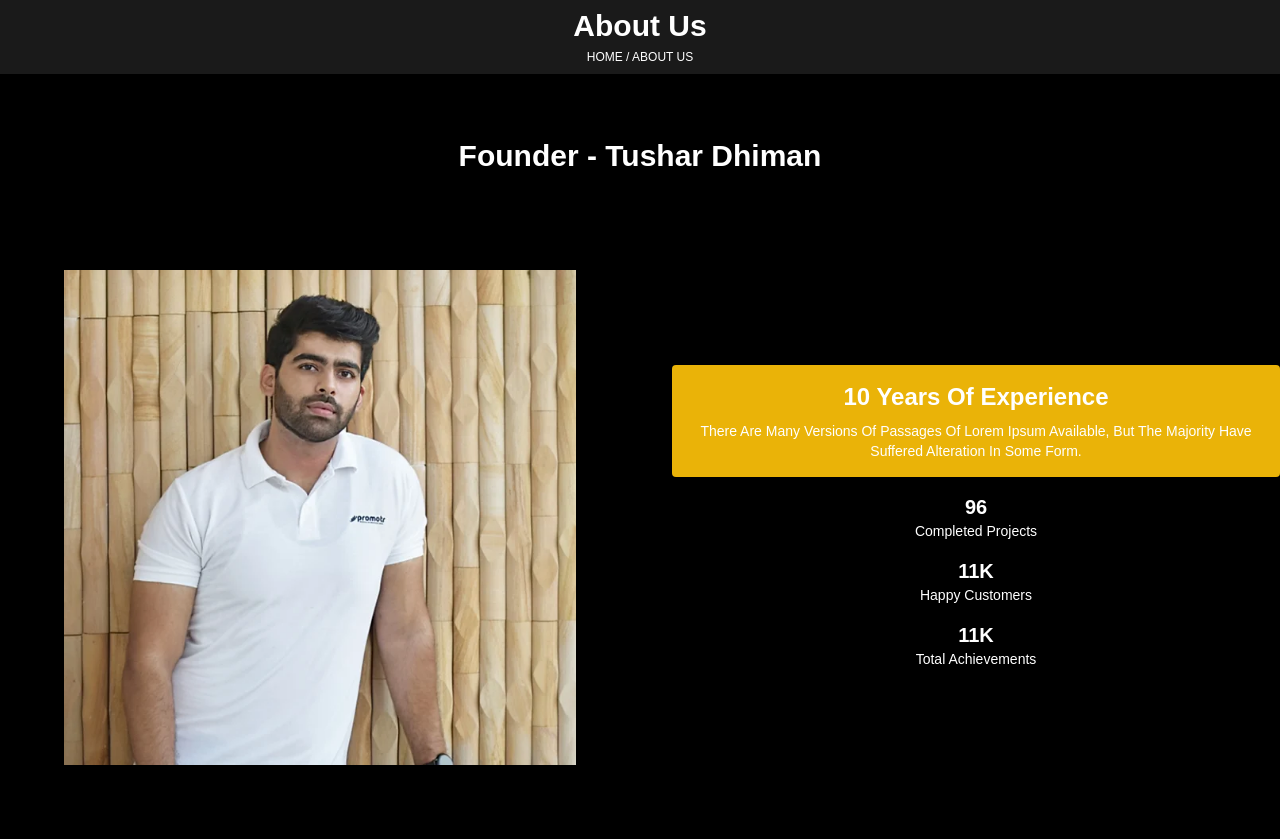
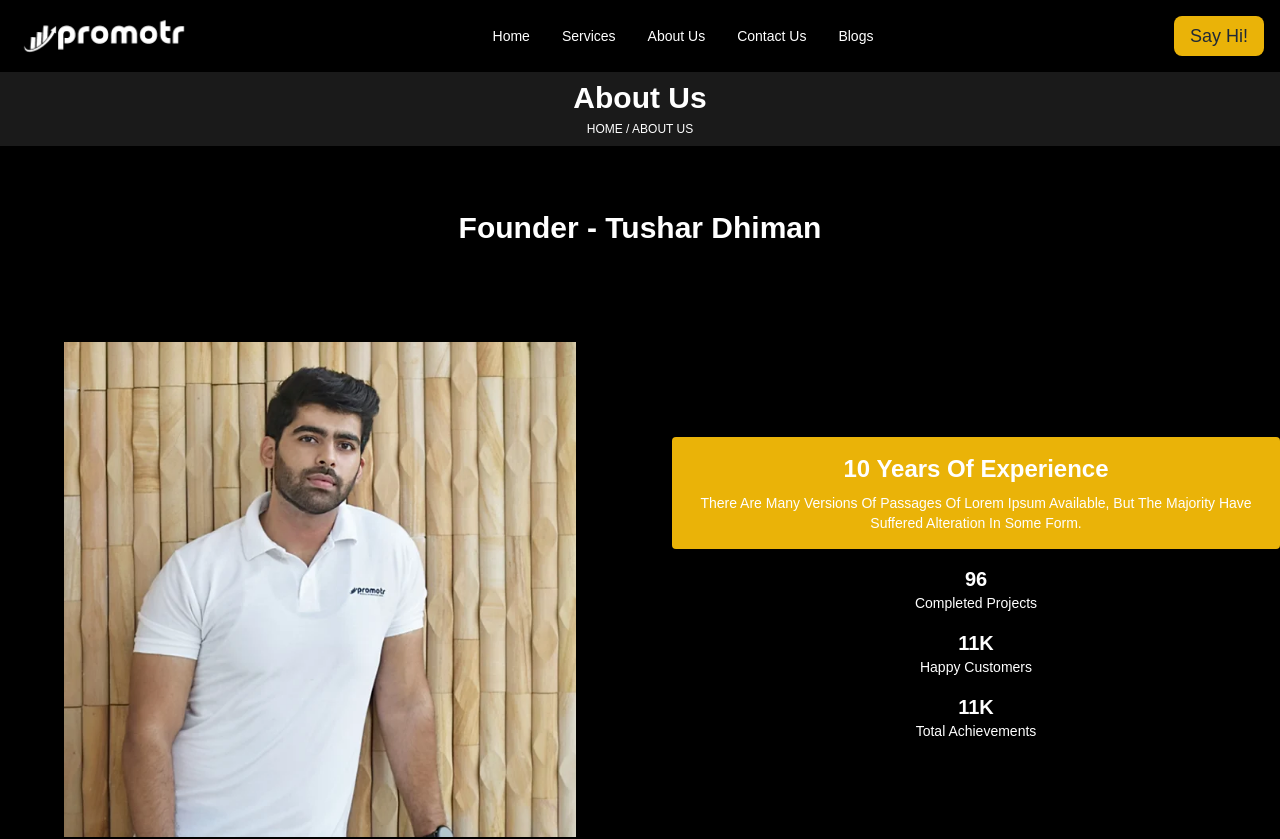
Before and after one commit to DevZkund/promotor, a React (Create React App) app: page /about in a window 1280 px wide. Shown: the top 839 px of the page. Built offline with nearby package versions, Linux system fonts and the light colour scheme.

Commit message:
update routes

```diff
--- a/src/App.js
+++ b/src/App.js
@@ -1,15 +1,21 @@
+import React from 'react';
+import { BrowserRouter as Router, Route, Routes } from 'react-router-dom';
 import Navbar from './components/navbar/Navbar';
-import LandingPage from './components/landing/LandingPage';
+import Home from './components/home/Home';
 import About from './components/about/About';
 import Footer from './components/footer/Footer';
 
 function App() {
   return (
-    <div class="bg-black text-white w-full">
-     {/* <Navbar/> */}
-     {/* <LandingPage/> */}
-     <About/>
-     <Footer/>
+    <div className="bg-black text-white w-full">
+      <Router>
+        <Navbar />
+        <Routes>
+          <Route path="/" element={<Home />} />
+          <Route path="/about" element={<About />} />
+        </Routes>
+        <Footer/>
+      </Router>
     </div>
   );
 }
--- a/src/components/footer/Footer.jsx
+++ b/src/components/footer/Footer.jsx
@@ -1,4 +1,5 @@
 import React from 'react';
+import { Link } from 'react-router-dom';
 
 const Footer = () => {
   return (
@@ -7,21 +8,21 @@ const Footer = () => {
         <div className="mb-4 md:mb-0">
           <img className="w-48 h-24" src="./images/promotrw.png" alt="Promotrw Logo" />
           <div className="hidden md:flex space-x-4 py-4">
-            <a href="#" className="hover:text-muted-foreground">
+            <Link to="/home" className="hover:text-muted-foreground">
               Home
-            </a>
-            <a href="#" className="hover:text-muted-foreground">
+            </Link>
+            <Link to="/services" className="hover:text-muted-foreground">
               Services
-            </a>
-            <a href="#" className="hover:text-muted-foreground">
+            </Link>
+            <Link to="/about" className="hover:text-muted-foreground">
               About Us
-            </a>
-            <a href="#" className="hover:text-muted-foreground">
+            </Link>
+            <Link to="/contact" className="hover:text-muted-foreground">
               Contact Us
-            </a>
-            <a href="#" className="hover:text-muted-foreground">
+            </Link>
+            <Link to="/blogs" className="hover:text-muted-foreground">
               Blogs
-            </a>
+            </Link>
           </div>
         </div>
         <div className="text-sm text-right  md:text-left">
@@ -32,15 +33,15 @@ const Footer = () => {
         </div>
       </div>
       <div className="flex justify-center md:justify-end space-x-4 pt-3 mt-4 border-t-[0.1px] border-t-white/5">
-        <a href="#" className="hover:text-muted-foreground underline">
+        <Link to="#insta" className="hover:text-muted-foreground underline">
           insta
-        </a>
-        <a href="#" className="hover:text-muted-foreground underline">
+        </Link>
+        <Link to="#youtube" className="hover:text-muted-foreground underline">
           Youtube
-        </a>
-        <a href="#" className="hover:text-muted-foreground underline">
+        </Link>
+        <Link to="#linkedin" className="hover:text-muted-foreground underline">
           in
-        </a>
+        </Link>
       </div>
     </footer>
   );
--- a/src/components/landing/LandingPage.jsx
+++ b/src/components/home/Home.jsx
@@ -198,7 +198,7 @@ const ReviewsCard = () => {
   );
 };
 
-export default function LandingPage() {
+export default function Home() {
   useEffect(() => {
     AOS.init({
       duration: 1200,
--- a/src/components/navbar/Navbar.jsx
+++ b/src/components/navbar/Navbar.jsx
@@ -1,4 +1,5 @@
 import React, { useState } from "react";
+import { Link } from 'react-router-dom';
 
 export default function Navbar() {
   const [isMenuOpen, setIsMenuOpen] = useState(false);
@@ -17,21 +18,21 @@ export default function Navbar() {
         <img src="./images/promotrw.png" alt="logo" />
       </div>
       <nav className="hidden md:flex space-x-4 lg:space-x-8">
-        <a className="text-base md:text-sm lg:text-md" href="#home">
+        <Link className="text-base md:text-sm lg:text-md" to="/">
           Home
-        </a>
-        <a className="text-base md:text-sm lg:text-md" href="#services">
+        </Link>
+        <Link className="text-base md:text-sm lg:text-md" to="/services">
           Services
-        </a>
-        <a className="text-base md:text-sm lg:text-md" href="#about">
+        </Link>
+        <Link className="text-base md:text-sm lg:text-md" to="/about">
           About Us
-        </a>
-        <a className="text-base md:text-sm lg:text-md" href="#contact">
+        </Link>
+        <Link className="text-base md:text-sm lg:text-md" to="/contact">
           Contact Us
-        </a>
-        <a className="text-base md:text-sm lg:text-md" href="#blogs">
+        </Link>
+        <Link className="text-base md:text-sm lg:text-md" to="/blogs">
           Blogs
-        </a>
+        </Link>
       </nav>
       <button className="hidden md:inline-flex items-center justify-center whitespace-nowrap rounded-lg text-sm md:text-base lg:text-lg font-medium ring-offset-background transition-colors focus-visible:outline-none focus-visible:ring-2 focus-visible:ring-ring focus-visible:ring-offset-2 disabled:pointer-events-none disabled:opacity-50 hover:bg-primary/90 lg:h-10 md:h-8 md:px-2 lg:px-4 py-2 bg-yellow-500 text-gray-800">
         Say Hi!
@@ -56,21 +57,21 @@ export default function Navbar() {
         <span className="sr-only">Toggle navigation menu</span>
       </button>
       <div className={`absolute top-16 left-0 px-16 text-center space-y-4 w-full bg-black p-4 ${isMenuOpen ? 'block' : 'hidden'}`}>
-        <a href="#home" className="block mx-32 text-md font-medium text-white border-b shadow-sm shadow-white hover:text-yellow-500" onClick={closeMenu}>
+        <Link to="/home" className="block mx-32 text-md font-medium text-white border-b shadow-sm shadow-white hover:text-yellow-500" onClick={closeMenu}>
           Home
-        </a>
-        <a href="#services" className="block mx-28 text-md font-medium text-white border-b shadow-sm shadow-white hover:text-yellow-500" onClick={closeMenu}>
+        </Link>
+        <Link to="/services" className="block mx-28 text-md font-medium text-white border-b shadow-sm shadow-white hover:text-yellow-500" onClick={closeMenu}>
           Services
-        </a>
-        <a href="#about" className="block mx-24 text-md font-medium text-white border-b shadow-sm shadow-white hover:text-yellow-500" onClick={closeMenu}>
+        </Link>
+        <Link to="/about" className="block mx-24 text-md font-medium text-white border-b shadow-sm shadow-white hover:text-yellow-500" onClick={closeMenu}>
           About Us
-        </a>
-        <a href="#contact" className="block mx-20 text-md font-medium text-white border-b shadow-sm shadow-white hover:text-yellow-500" onClick={closeMenu}>
+        </Link>
+        <Link to="/contact" className="block mx-20 text-md font-medium text-white border-b shadow-sm shadow-white hover:text-yellow-500" onClick={closeMenu}>
           Contact Us
-        </a>
-        <a href="#blogs" className="block mx-16 text-lg font-medium text-white border-b shadow-sm shadow-white hover:text-yellow-500" onClick={closeMenu}>
+        </Link>
+        <Link to="/blogs" className="block mx-16 text-lg font-medium text-white border-b shadow-sm shadow-white hover:text-yellow-500" onClick={closeMenu}>
           Blogs
-        </a>
+        </Link>
       </div>
     </header>
   );
```
Also changed, not shown: package.json (+6 -5 lines), src/components/home/index.css (renamed from src/components/landing/index.css), 1 other file (tests, documents, lock files or other folders).
